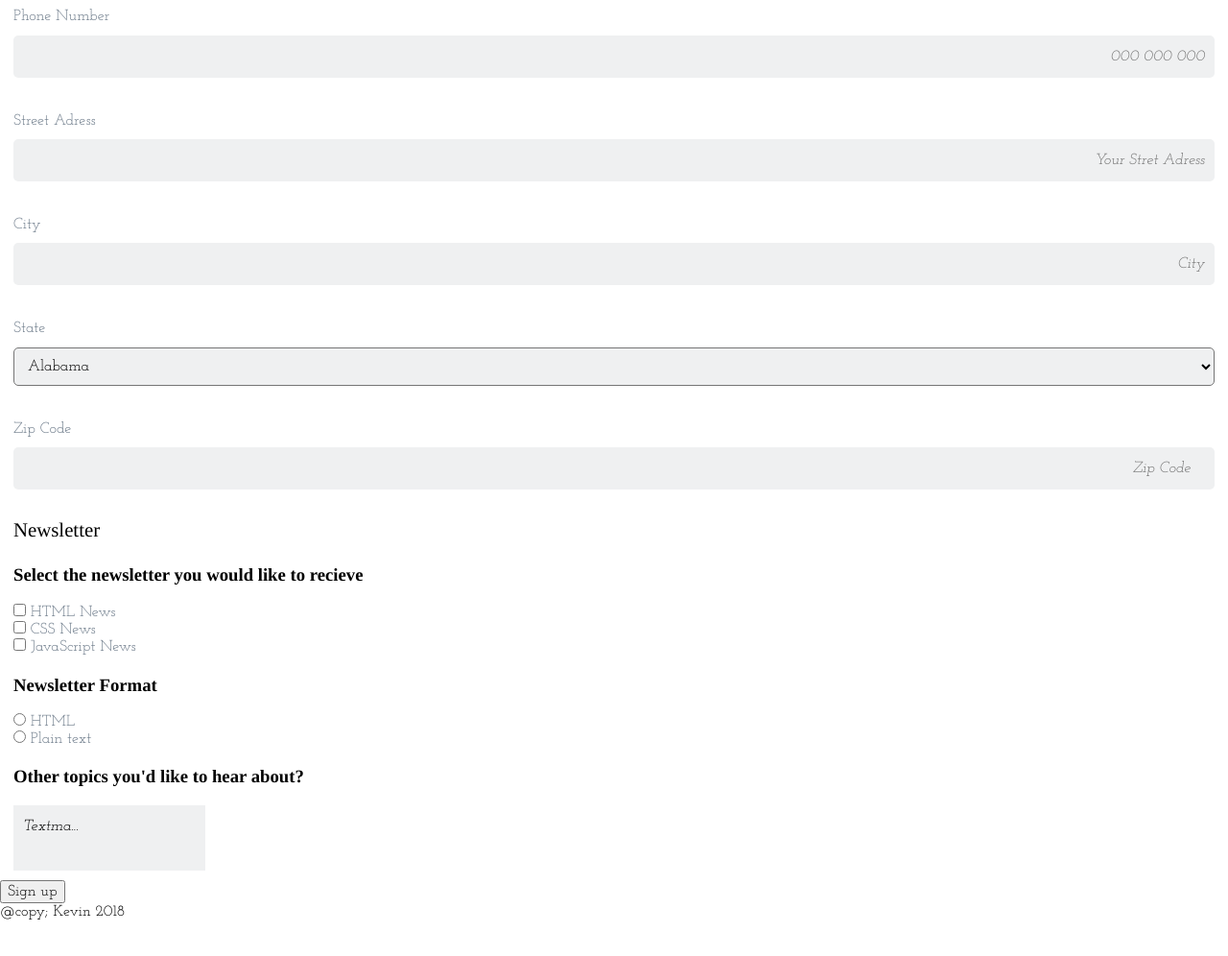
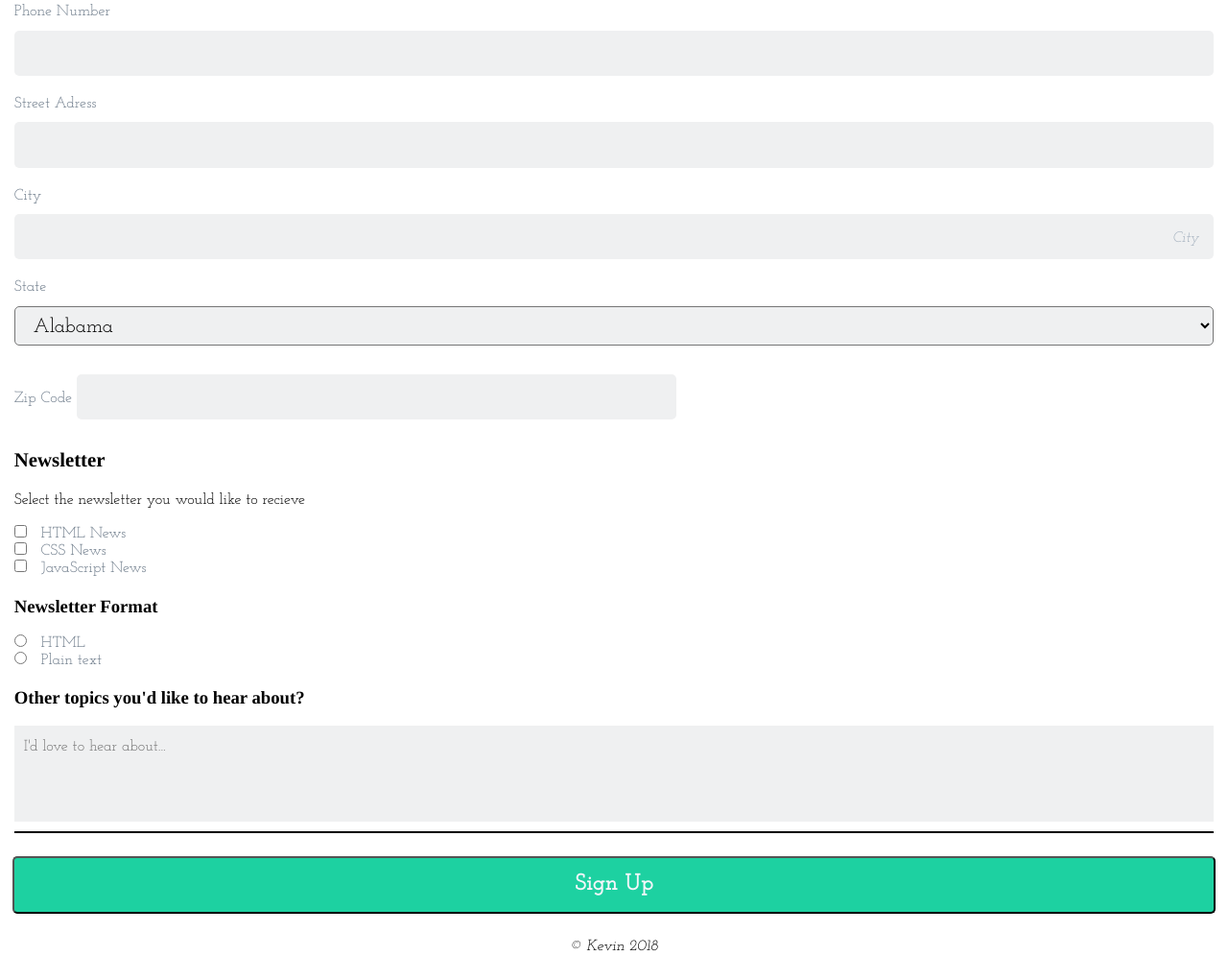
Before and after one commit to kevinmartinez/online-registration-form, a website: page index.html in a window 1280 px wide. Shown: the part 464-1460 px from the top of the page at 96% size. Before the commit the page ends 1423 px from the top, so only its background shows below. Drawn offline with Linux system fonts and the light colour scheme.

Commit message:
fix pseudo elements and inputs WIP

```diff
--- a/css/style.css
+++ b/css/style.css
@@ -1,5 +1,6 @@
 * {
-  box-sizing: border-box;
+  -webkit-box-sizing: border-box;
+          box-sizing: border-box;
 }
 
 body, input {
@@ -12,8 +13,8 @@ h1, h2, h3, h4, h5, h6, .info, legend {
 
 /*  */
 button, input, select, textarea {
+  font-size   : 100%;
   font-family : inherit;
-  font-size   : 100%;
 }
 
 textarea {
@@ -24,11 +25,42 @@ TODO: Read and remove
 The text fields require some common rules. Simply put, we remove their borders and backgrounds, and redefine their padding and margin:
 */
 legend {
+  font-weight: 700;
   font-size: 1.3rem;
 }
 
-input {
+input::-webkit-input-placeholder {
+  color: #a4b0be;
   text-align: right;
+  font-weight: 400;
+  font-style: italic;
+  font-size: 0.75em;
+}
+
+input:-ms-input-placeholder {
+  color: #a4b0be;
+  text-align: right;
+  font-weight: 400;
+  font-style: italic;
+  font-size: 0.75em;
+}
+
+input::-ms-input-placeholder {
+  color: #a4b0be;
+  text-align: right;
+  font-weight: 400;
+  font-style: italic;
+  font-size: 0.75em;
+}
+
+input::placeholder {
+  color: #a4b0be;
+  text-align: right;
+  font-weight: 400;
+  font-style: italic;
+  /* placeholder pseudo element is a child of input,
+  so we need to set the font size relative to its parent */
+  font-size: 0.75em;
 }
 
 input, textarea, select {
@@ -36,11 +68,10 @@ input, textarea, select {
 }
 
 input, textarea {
+  border  : none;
   font    : 1rem/1.5 "Josefin Slab", serif;
-  border  : none;
-   font-style: italic;
-  font-weight: 400;
 }
+
 
 /*
 TODO: Read and remove
@@ -48,9 +79,9 @@ When one of these fields gains focus, we highlight them with a light grey, trans
 */
 
 input:focus, textarea:focus {
+  outline      : none;
+  border-radius: 5px;
   background   : rgba(0,0,0,.1);
-  border-radius: 5px;
-  outline      : none;
 }
 
 /*
@@ -59,17 +90,21 @@ TODO: Read and remove
 
 */
 
+label[for="name"] {
+  margin-top: 1.5em;
+}
+
 label {
-  margin-top: 1em;
+  color: #6c7a89;
   font-weight: 400;
-  color: #6c7a89;
 }
 
 textarea {
+  overflow: auto;
   padding : 10px;
-  /* width   : 300px; */
+  width   : 100%;
+  height: 100px;
   resize  : none;
-  overflow: auto;
 }
 
 .site-header {
@@ -77,35 +112,45 @@ textarea {
 }
 
 .site-heading  {
+  margin: 0;
+  margin-bottom: 1.2em;
+  padding:25px 0;
   background-color: #2d3945;
   color: #fff;
+  text-transform: uppercase;
+  letter-spacing: 0.5px;
+  font-weight: 700;
   font-size: 1.3rem;
-  letter-spacing: 0.5px;
-  text-transform: uppercase;
-  padding:25px 0;
-  margin: 0;
-  margin-bottom: 1.2em;
-  font-weight: 700;
 }
 
 h2 {
-  font-size: 1.3rem;
   margin: 0;
   font-weight: 700;
+  font-size: 1.3rem;
+}
+
+.container {
+  padding: 0.8em;
 }
 
 .info {
+  margin-top: 0.8em;
   color: grey;
+  font-weight: 400;
   font-size: 1rem;
-  font-weight: 400;
-  margin-top: 0.8em;
 
 }
 /* Form  */
 
 
 fieldset {
-  border: none;
+  padding-right: 0;
+  padding-left: 0;
+  border:none;
+}
+
+fieldset:nth-last-of-type(1){
+  border-bottom: 2px solid #000;
 }
 
 .contact-info label {
@@ -119,19 +164,56 @@ fieldset {
 .divider {
   margin-top: 2em;
   margin-bottom: 1em;
+  width: 90%;
   height: 2px;
   border-top: 4px solid #2d3945;
+  border-right: none;
   border-bottom: 2px solid #2d3945;
   border-left: none;
-  border-right: none;
-  width: 90%;
 }
 
 .contact-info input, select {
+  margin: 10px 0 20px 0;
+  padding: 8px 15px;
+  width: 100%;
   border-radius: 5px;
-  margin: 10px 0 20px 0;
-  padding: 10px;
+  font-size: 1.3em;
+}
+
+.contact-info input:focus {
+  border: 2px solid darkblue;
+}
+
+
+
+.submit-btn {
+  display: block;
+  margin: auto;
+  margin-top: 1em;
+  padding: 0.65em 0;
   width: 100%;
+  border-radius: 5px;
+  background-color: #1dd1a1;
+  color: #f5f6fa;
+  text-transform: capitalize;
+  letter-spacing: 0.5px;
+  font-weight: 700;
+  font-size: 1.45rem;
+}
+
+footer {
+  margin-top: 0.75em;
+  text-align: center;
+}
+
+/* Zip code should have a shorter width */
+input[type="number"] {
+  width: 50%;
+}
+
+input[type="checkbox"],
+input[type="radio"] {
+  margin-right: 10px;
 }
 
 @media (min-width: 768px) {
--- a/index.html
+++ b/index.html
@@ -46,12 +46,12 @@
 
         <div>
           <label for="phone">Phone Number</label>
-          <input type="tel" name="user_phone" placeholder="000 000 000" id="phone">
+          <input type="tel" name="user_phone" id="phone">
         </div>
 
         <div>
           <label for="street">Street Adress</label>
-          <input type="text" name="user_street" placeholder="Your Stret Adress" id="street">
+          <input type="text" name="user_street" id="street">
         </div>
 
         <div>
@@ -121,14 +121,14 @@
         </div>
         <div>
           <label for="zip" class="label">Zip Code</label>
-          <input type="number" name="user_zip" placeholder="Zip Code" id="zip">
+          <input type="number" name="user_zip" id="zip">
         </div>
 
       </fieldset>
       <!-- Using fieldset to separate the text&number inputs from the radio and check inputs -->
       <fieldset class="newsletter">
         <legend>Newsletter</legend>
-        <h3>Select the newsletter you would like to recieve</h3>
+        <p>Select the newsletter you would like to recieve</p>
         <div>
           <input type="checkbox" name="news" id="newsHTML" value="HTML">
           <label for="newsHTML">HTML News</label>
@@ -152,13 +152,13 @@
         </div>
         <!-- TODO: Should textarea be in it's own <fieldset> ? -->
         <h3>Other topics you'd like to hear about?</h3>
-        <textarea name="user_topics" id="topics">Textma...</textarea>
+        <textarea name="user_topics" id="topics" placeholder="I'd love to hear about..."></textarea>
       </fieldset>
-      <button type="submit">Sign up</button>
+      <button class="submit-btn" type="submit">Sign up</button>
     </form>
   </main>
   <footer role="contentinfo">
-    @copy; Kevin 2018
+    <i>&copy; Kevin 2018</i>
   </footer>
   <!-- All you have to do is include the reload script and have it be on every page of your project -->
   <script src="/reload/reload.js"></script>
```
